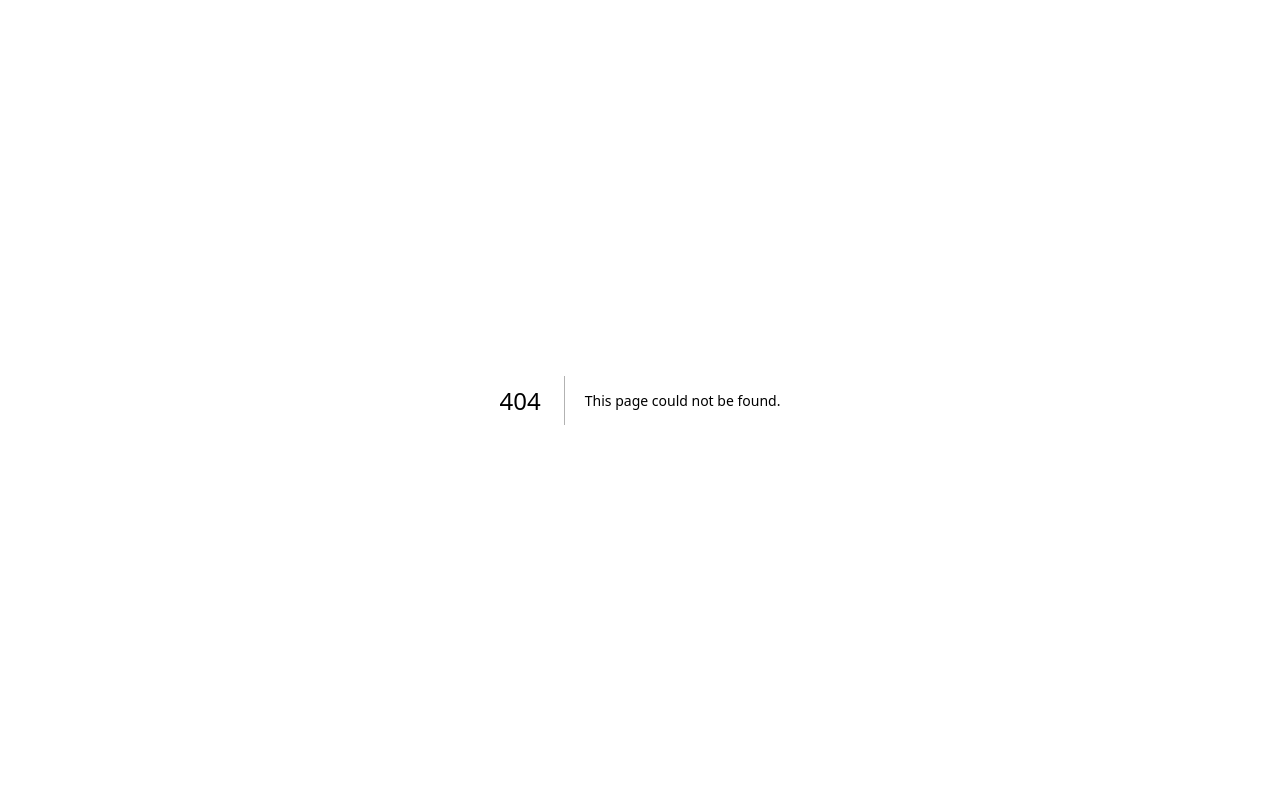
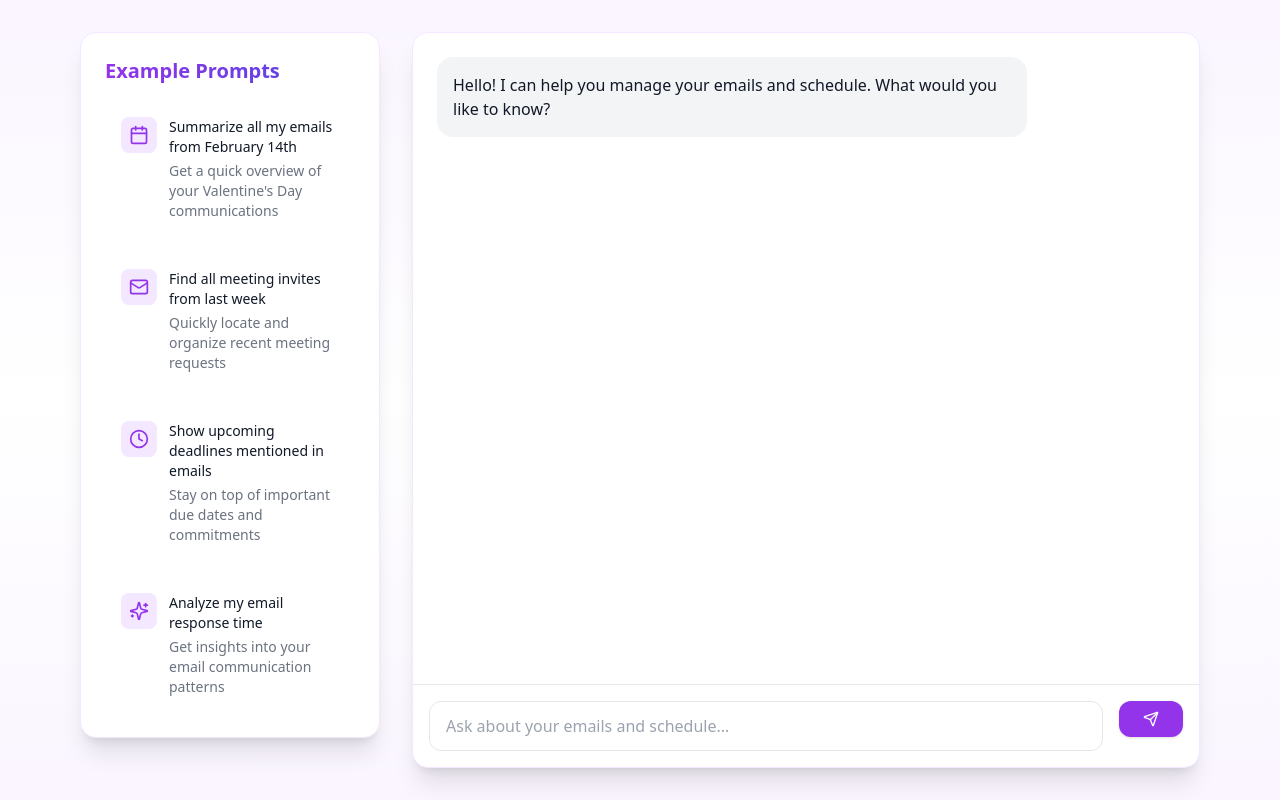
Before and after one commit to Riddhimaan-Senapati/InboxAI, a Next.js app in the folder frontend/: page /chat in a window 1280 px wide. Before the commit this address had no page. Built offline with nearby package versions, Linux system fonts and the light colour scheme.

Commit message:
add: chat page

```diff
--- /dev/null
+++ b/frontend/app/chat/page.tsx
@@ -0,0 +1,145 @@
+'use client';
+
+import { useState } from 'react';
+import { Send, Calendar, Mail, Clock, Sparkles } from 'lucide-react';
+import { Button } from '@/components/ui/button';
+
+type Message = {
+  role: 'user' | 'assistant';
+  content: string;
+};
+
+const examplePrompts = [
+  {
+    icon: Calendar,
+    text: "Summarize all my emails from February 14th",
+    description: "Get a quick overview of your Valentine's Day communications"
+  },
+  {
+    icon: Mail,
+    text: "Find all meeting invites from last week",
+    description: "Quickly locate and organize recent meeting requests"
+  },
+  {
+    icon: Clock,
+    text: "Show upcoming deadlines mentioned in emails",
+    description: "Stay on top of important due dates and commitments"
+  },
+  {
+    icon: Sparkles,
+    text: "Analyze my email response time",
+    description: "Get insights into your email communication patterns"
+  }
+];
+
+export default function ChatPage() {
+  const [messages, setMessages] = useState<Message[]>([
+    {
+      role: 'assistant',
+      content: 'Hello! I can help you manage your emails and schedule. What would you like to know?'
+    }
+  ]);
+  const [input, setInput] = useState('');
+
+  const handleSubmit = (e: React.FormEvent) => {
+    e.preventDefault();
+    if (!input.trim()) return;
+
+    // Add user message
+    const userMessage: Message = { role: 'user', content: input };
+
+    // Simulate AI response
+    const aiResponse: Message = {
+      role: 'assistant',
+      content: "Here's a summary of your emails from February 14th:\n\n" +
+        "1. Meeting with Marketing Team (10:00 AM)\n" +
+        "2. Project Deadline Reminder from John\n" +
+        "3. Client Proposal Review Request\n" +
+        "4. Team Lunch Invitation\n\n" +
+        "Would you like me to add any of these events to your calendar?"
+    };
+
+    setMessages(prev => [...prev, userMessage, aiResponse]);
+    setInput('');
+  };
+
+  const handleExampleClick = (prompt: string) => {
+    setInput(prompt);
+  };
+
+  return (
+    <main className="min-h-screen bg-gradient-to-b from-purple-50 via-white to-purple-50">
+      <div className="max-w-6xl mx-auto px-4 py-8">
+        <div className="grid md:grid-cols-[300px,1fr] gap-8">
+          {/* Sidebar */}
+          <div className="space-y-6">
+            <div className="bg-white rounded-2xl p-6 shadow-xl border border-purple-100">
+              <h2 className="text-xl font-semibold mb-4 gradient-text">Example Prompts</h2>
+              <div className="space-y-4">
+                {examplePrompts.map((prompt, index) => (
+                  <button
+                    key={index}
+                    onClick={() => handleExampleClick(prompt.text)}
+                    className="w-full text-left p-4 rounded-xl hover:bg-purple-50 transition-colors duration-200 group"
+                  >
+                    <div className="flex items-start gap-3">
+                      <div className="bg-purple-100 rounded-lg p-2 group-hover:bg-purple-200 transition-colors duration-200">
+                        <prompt.icon className="h-5 w-5 text-purple-600" />
+                      </div>
+                      <div>
+                        <p className="font-medium text-sm text-gray-900">{prompt.text}</p>
+                        <p className="text-sm text-gray-500 mt-1">{prompt.description}</p>
+                      </div>
+                    </div>
+                  </button>
+                ))}
+              </div>
+            </div>
+          </div>
+
+          {/* Chat Area */}
+          <div className="bg-white rounded-2xl shadow-xl border border-purple-100 flex flex-col h-[calc(100vh-4rem)]">
+            {/* Messages */}
+            <div className="flex-1 overflow-y-auto p-6 space-y-6">
+              {messages.map((message, index) => (
+                <div
+                  key={index}
+                  className={`flex ${message.role === 'user' ? 'justify-end' : 'justify-start'}`}
+                >
+                  <div
+                    className={`max-w-[80%] rounded-2xl p-4 ${
+                      message.role === 'user'
+                        ? 'bg-purple-600 text-white'
+                        : 'bg-gray-100 text-gray-900'
+                    }`}
+                  >
+                    <p className="whitespace-pre-wrap">{message.content}</p>
+                  </div>
+                </div>
+              ))}
+            </div>
+
+            {/* Input Area */}
+            <div className="p-4 border-t border-gray-200">
+              <form onSubmit={handleSubmit} className="flex gap-4">
+                <input
+                  type="text"
+                  value={input}
+                  onChange={(e) => setInput(e.target.value)}
+                  placeholder="Ask about your emails and schedule..."
+                  className="flex-1 rounded-xl border border-gray-200 px-4 py-3 focus:outline-none focus:ring-2 focus:ring-purple-500 focus:border-transparent"
+                />
+                <Button
+                  type="submit"
+                  className="bg-purple-600 hover:bg-purple-700 text-white rounded-xl px-6"
+                >
+                  <Send className="h-5 w-5" />
+                </Button>
+              </form>
+            </div>
+          </div>
+        </div>
+      </div>
+    </main>
+  );
+}
--- a/frontend/app/layout.tsx
+++ b/frontend/app/layout.tsx
@@ -1,7 +1,7 @@
 import type { Metadata } from "next";
 import { Geist, Geist_Mono } from "next/font/google";
 import "./globals.css";
-
+import {ClerkProvider} from '@clerk/nextjs'
 const geistSans = Geist({
   variable: "--font-geist-sans",
   subsets: ["latin"],
@@ -23,6 +23,7 @@ export default function RootLayout({
   children: React.ReactNode;
 }>) {
   return (
+    <ClerkProvider>
       <html lang="en">
         <body
           className={`${geistSans.variable} ${geistMono.variable} antialiased`}
@@ -30,5 +31,6 @@ export default function RootLayout({
           {children}
         </body>
       </html>
+    </ClerkProvider>
   );
 }
--- a/frontend/app/page.tsx
+++ b/frontend/app/page.tsx
@@ -2,6 +2,7 @@
 
 import { ArrowRight, Calendar, Mail, Sparkles, Clock, Lock, Star } from 'lucide-react';
 import { Button } from '@/components/ui/button';
+import { SignInButton } from '@clerk/nextjs';
 
 export default function Home() {
   return (
@@ -22,15 +23,16 @@ export default function Home() {
             </p>
             <div className="flex gap-4 justify-center">
               <Button size="lg" className="bg-purple-600 hover:bg-purple-700 text-white px-8">
-                Get Started <ArrowRight className="ml-2 h-4 w-4" />
+              Signup to get started <ArrowRight className="ml-2 h-4 w-4" />
               </Button>
               <Button size="lg" variant="outline" className="border-purple-200 hover:bg-purple-50">
                 Watch Demo
               </Button>
+              <SignInButton/>
             </div>
           </div>
 
-          {/* Stats */}
+          {/*
           <div className="grid md:grid-cols-3 gap-8 max-w-3xl mx-auto mt-20 text-center">
             <div className="purple-glow">
               <h3 className="text-3xl font-bold text-purple-600 mb-2">50K+</h3>
@@ -44,7 +46,7 @@ export default function Home() {
               <h3 className="text-3xl font-bold text-purple-600 mb-2">99.9%</h3>
               <p className="text-muted-foreground">Accuracy Rate</p>
             </div>
-          </div>
+          </div> */}
         </div>
       </section>
 
@@ -127,7 +129,7 @@ export default function Home() {
               Join thousands of professionals who have already simplified their email and calendar management.
             </p>
             <Button size="lg" className="bg-purple-600 hover:bg-purple-700 text-white px-8">
-              Start Free Trial <Star className="ml-2 h-4 w-4" />
+              Signup to get started <Star className="ml-2 h-4 w-4" />
             </Button>
           </div>
         </div>
--- a/frontend/package.json
+++ b/frontend/package.json
@@ -9,6 +9,7 @@
     "lint": "next lint"
   },
   "dependencies": {
+    "@clerk/nextjs": "^6.11.3",
     "@radix-ui/react-slot": "^1.1.2",
     "class-variance-authority": "^0.7.1",
     "clsx": "^2.1.1",
```
Also changed, not shown: frontend/middleware.ts (added, +12 -0 lines), 2 other files (tests, documents, lock files or other folders). Lines whose indentation alone changed are shown as unchanged.
